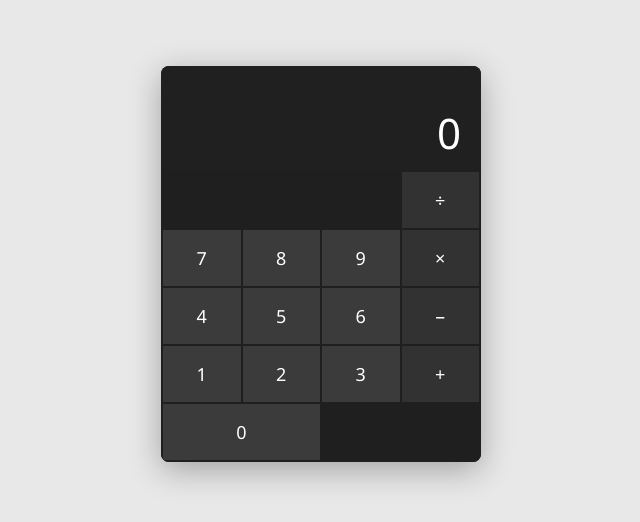
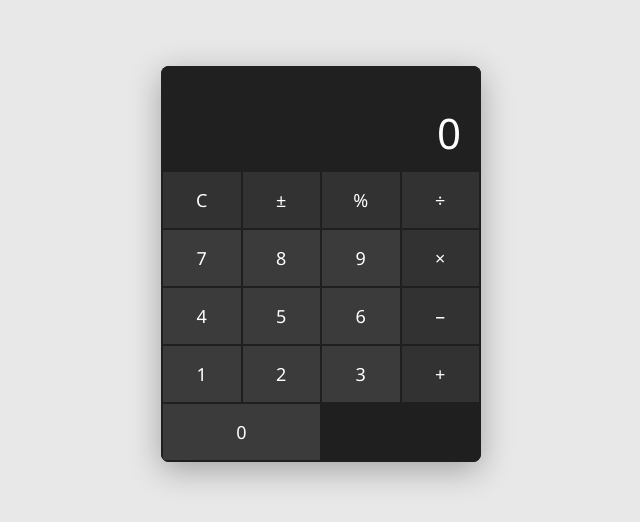
Before and after one commit to Archer953/calculator, a Vue app: page / in a window 1280 px wide. Shown: the part 136-658 px from the top of the page, without its empty margins (319-959 px from the left). Built offline with nearby package versions, Linux system fonts and the light colour scheme.

Commit message:
feat: 功能按钮（C ± %）— 第1行前3列，type=function 样式区分

```diff
--- a/src/App.vue
+++ b/src/App.vue
@@ -3,7 +3,10 @@ import CalculatorDisplay from './components/CalculatorDisplay.vue'
 import CalculatorButton from './components/CalculatorButton.vue'
 
 const buttons = [
-  // 第 1 行：功能按钮（后续填充）                        第 4 列：÷
+  // 第 1 行：功能按钮 C  +/-  %                        第 4 列：÷
+  { label: 'C', type: 'function', row: 1, col: 1 },
+  { label: '±', type: 'function', row: 1, col: 2 },
+  { label: '%', type: 'function', row: 1, col: 3 },
   { label: '÷', type: 'operator', row: 1, col: 4 },
   // 第 2 行：数字 7 8 9                               第 4 列：×
   { label: '7', type: 'number', row: 2, col: 1 },
```
